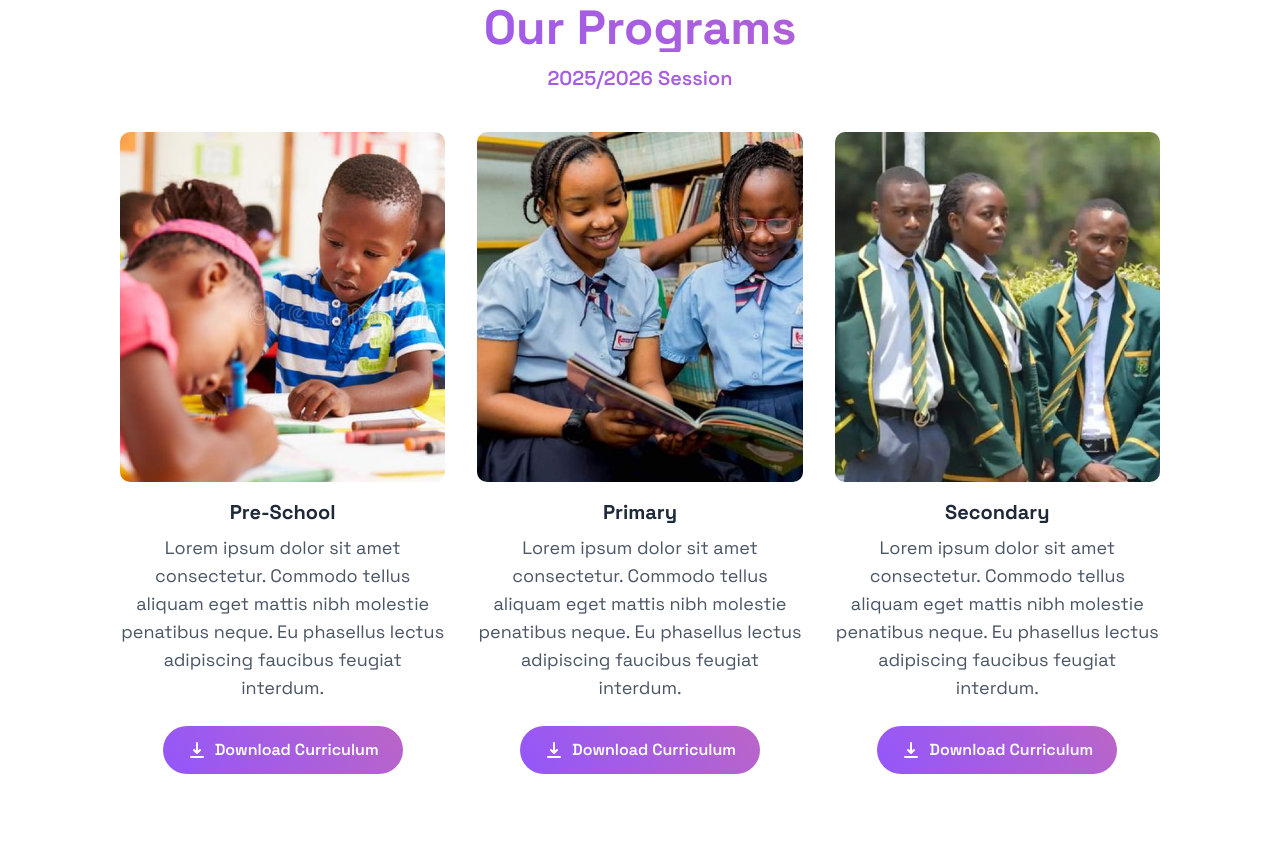
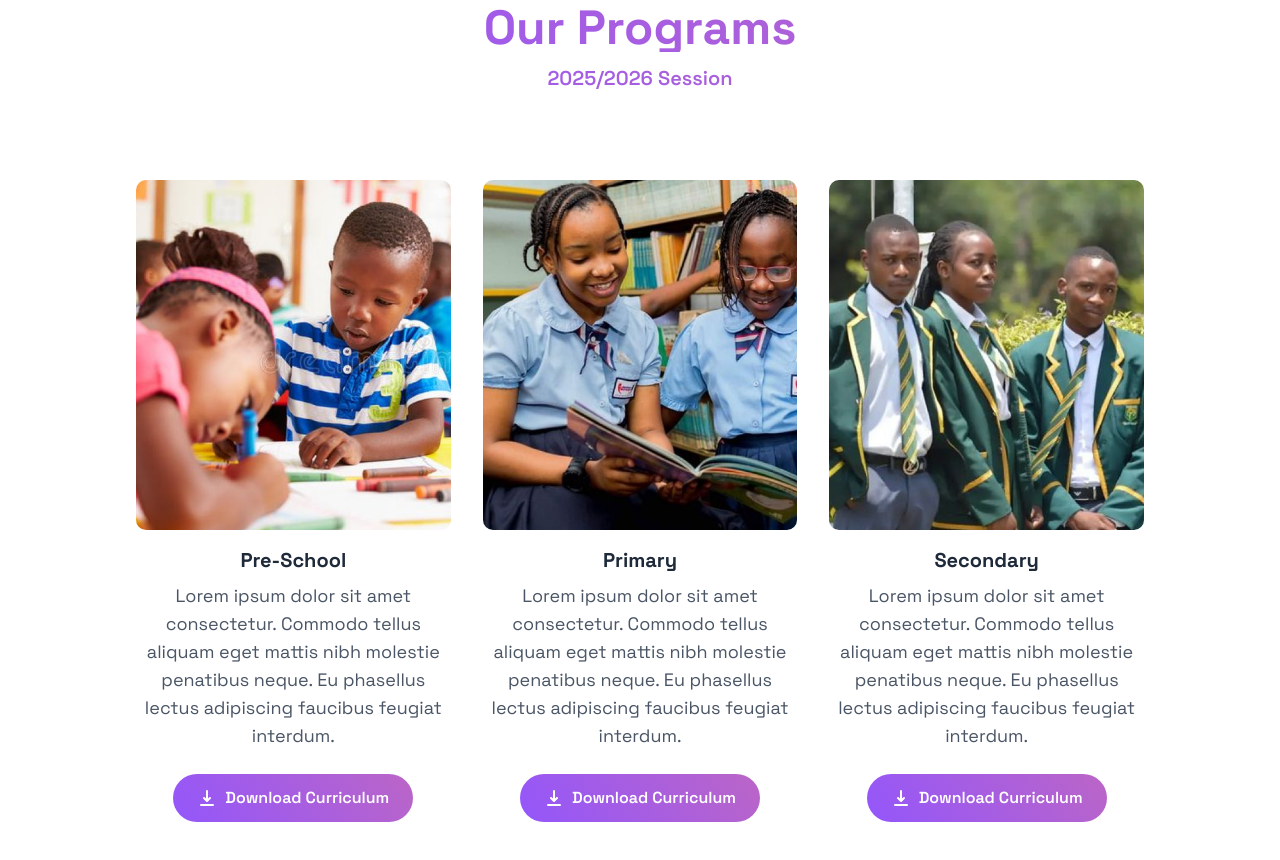
Before and after one commit to Ezekiel-Faith/Smart-School, a React (Vite) app: page / in a window 1280 px wide. Shown: the part 420-1280 px from the top of the page. Before the commit the page ends 1194 px from the top, so only its background shows below. Built offline with nearby package versions, Linux system fonts and the light colour scheme.

Commit message:
fully animated

```diff
--- a/src/App.jsx
+++ b/src/App.jsx
@@ -4,6 +4,7 @@
   return (
     <>
       <Academics />
+      {/* <Academics /> */}
     </>
   );
 }
--- a/src/components/Banner.jsx
+++ b/src/components/Banner.jsx
@@ -1,11 +1,11 @@
 import React from 'react';
 import bannerImage from '../assets/image/image.png'; // Make sure this path is correct
-import AnimateOnScroll from './AnimateOnScroll';
+import AnimateOnScroll from './AnimateOnScroll'; // Adjust path if necessary
 
 export default function Banner({ title = 'use param here' }) {
   return (
     <>
-      {/* Main Banner Section (Image and Overlay Text) - NO AnimateOnScroll */}
+      {/* Main Banner Section (Image and Overlay Text) */}
       <div className='relative h-64 md:h-80 lg:h-96'>
         <img
           src={bannerImage}
@@ -13,9 +13,8 @@
           className='w-full h-full object-cover'
         />
         {/* Overlay with Text */}
-        {/* Overlay with Text */}
         <div className='absolute inset-0 flex items-center pl-20'>
-          {/* AnimateOnScroll now wraps ONLY the specific div containing the h1 and line */}
+          {/* AnimateOnScroll wraps ONLY the specific div containing the h1 and line */}
           <AnimateOnScroll
             animationClasses='opacity-0 translate-y-8' // Title slides up from bottom
             inViewClasses='opacity-100 translate-y-0'
@@ -31,15 +30,19 @@
         </div>
       </div>
 
-      {/* "Our Programs" Header Section - NO AnimateOnScroll */}
-      <div className='text-center my-10'>
+      {/* "Our Programs" Header Section - NOW WITH AnimateOnScroll */}
+      <AnimateOnScroll
+        className='text-center my-10'
+        delay='delay-200' // Add a slight delay for a staggered effect after the banner
+        // Default animation (fade in from bottom) works well here.
+      >
         <h2 className='about-head text-4xl md:text-5xl font-bold mb-3'>
           Our Programs
         </h2>
         <p className='about-head text-lg md:text-xl text-gray-600 font-semibold'>
           2025/2026 Session
         </p>
-      </div>
+      </AnimateOnScroll>
     </>
   );
 }
--- a/src/components/SchoolLevelSection.jsx
+++ b/src/components/SchoolLevelSection.jsx
@@ -1,17 +1,83 @@
-import { schoolLevels } from '@/constants/students';
+// import { schoolLevels } from '@/constants/students';
+// import React from 'react';
+
+// export default function SchoolLevelSection() {
+//   return (
+//     <section>
+//       <div className=' mx-auto grid grid-cols-1 md:grid-cols-2 lg:grid-cols-3 gap-8'>
+//         {schoolLevels.map((level) => (
+//           <div
+//             key={level.id}
+//             className='overflow-hidden flex flex-col items-center'
+//           >
+//             {/* Image */}
+//             <div className='w-full  mb-4'>
+//               <img
+//                 src={level.image}
+//                 alt={level.title}
+//                 className='w-full h-[350px] object-cover rounded-lg'
+//               />
+//             </div>
+
+//             {/* Content */}
+//             <h3 className='text-xl font-bold text-gray-800 mb-2'>
+//               {level.title}
+//             </h3>
+//             <p className='text-gray-600 text-lg mb-6 text-center'>
+//               {level.description}
+//             </p>
+
+//             {/* Button */}
+//             <button
+//               href={level.curriculumLink}
+//               className='level-btn inline-flex items-center justify-center px-6 py-3 text-white font-semibold rounded-full'
+//             >
+//               {/* Icon (SVG) */}
+//               <svg
+//                 xmlns='http://www.w3.org/2000/svg'
+//                 className='h-5 w-5 mr-2'
+//                 viewBox='0 0 20 20'
+//                 fill='currentColor'
+//               >
+//                 <path
+//                   fillRule='evenodd'
+//                   d='M3 17a1 1 0 011-1h12a1 1 0 110 2H4a1 1 0 01-1-1zm3.293-7.707a1 1 0 011.414 0L9 10.586V3a1 1 0 112 0v7.586l1.293-1.293a1 1 0 111.414 1.414l-3 3a1 1 0 01-1.414 0l-3-3a1 1 0 010-1.414z'
+//                   clipRule='evenodd'
+//                 />
+//               </svg>
+//               {level.buttonText}
+//             </button>
+//           </div>
+//         ))}
+//       </div>
+//     </section>
+//   );
+// }
+
+import { schoolLevels } from '@/constants/students'; // Ensure this path is correct for your project
 import React from 'react';
+import AnimateOnScroll from './AnimateOnScroll'; // Adjust path if necessary, e.g., '../components/AnimateOnScroll'
 
 export default function SchoolLevelSection() {
   return (
-    <section>
-      <div className=' mx-auto grid grid-cols-1 md:grid-cols-2 lg:grid-cols-3 gap-8'>
-        {schoolLevels.map((level) => (
-          <div
-            key={level.id}
+    <section className='py-12 px-4'>
+      {' '}
+      {/* Added vertical and horizontal padding for better spacing */}
+      <div className='mx-auto grid grid-cols-1 md:grid-cols-2 lg:grid-cols-3 gap-8'>
+        {schoolLevels.map((level, index) => (
+          // Wrap each individual school level div with AnimateOnScroll
+          <AnimateOnScroll
+            key={level.id} // Keep the key on the outermost mapped element
+            delay={`delay-${index * 100}`} // Staggered delay: 0ms, 100ms, 200ms, etc.
+            // Cards will slide up and fade in
+            animationClasses='opacity-0 translate-y-10'
+            inViewClasses='opacity-100 translate-y-0'
+            transition='transition-all duration-700 ease-out' // Smooth animation duration
+            // Apply original styling to the AnimateOnScroll wrapper div
             className='overflow-hidden flex flex-col items-center'
           >
             {/* Image */}
-            <div className='w-full  mb-4'>
+            <div className='w-full mb-4'>
               <img
                 src={level.image}
                 alt={level.title}
@@ -27,8 +93,10 @@
               {level.description}
             </p>
 
-            {/* Button */}
+            {/* Button - Consider using an <a> tag if it navigates to a new page/section */}
             <button
+              // Note: An `href` attribute on a `<button>` tag is not standard HTML.
+              // If this button is meant for navigation, an `<a>` tag styled as a button is more appropriate.
               href={level.curriculumLink}
               className='level-btn inline-flex items-center justify-center px-6 py-3 text-white font-semibold rounded-full'
             >
@@ -47,7 +115,7 @@
               </svg>
               {level.buttonText}
             </button>
-          </div>
+          </AnimateOnScroll>
         ))}
       </div>
     </section>
```
